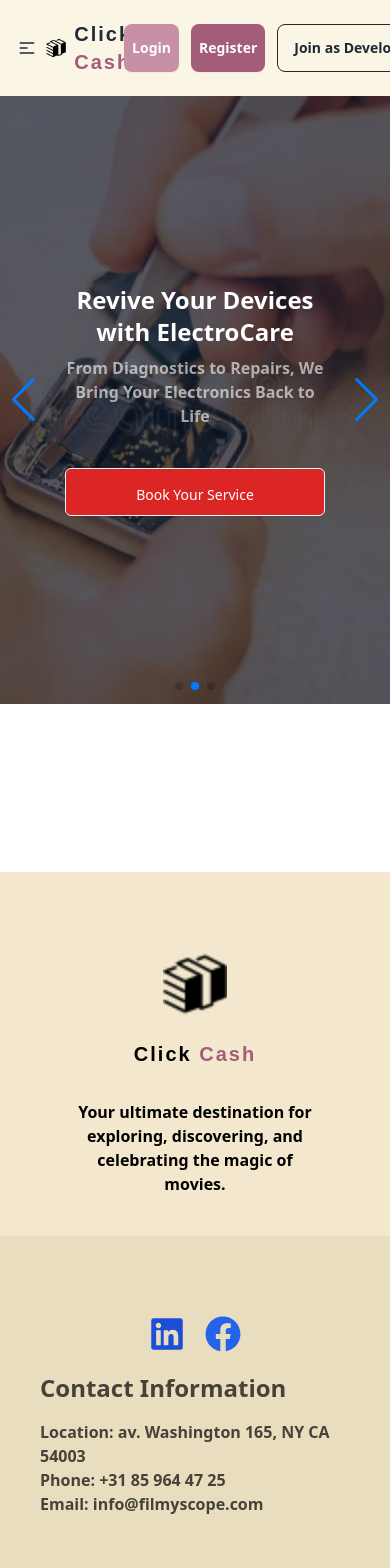
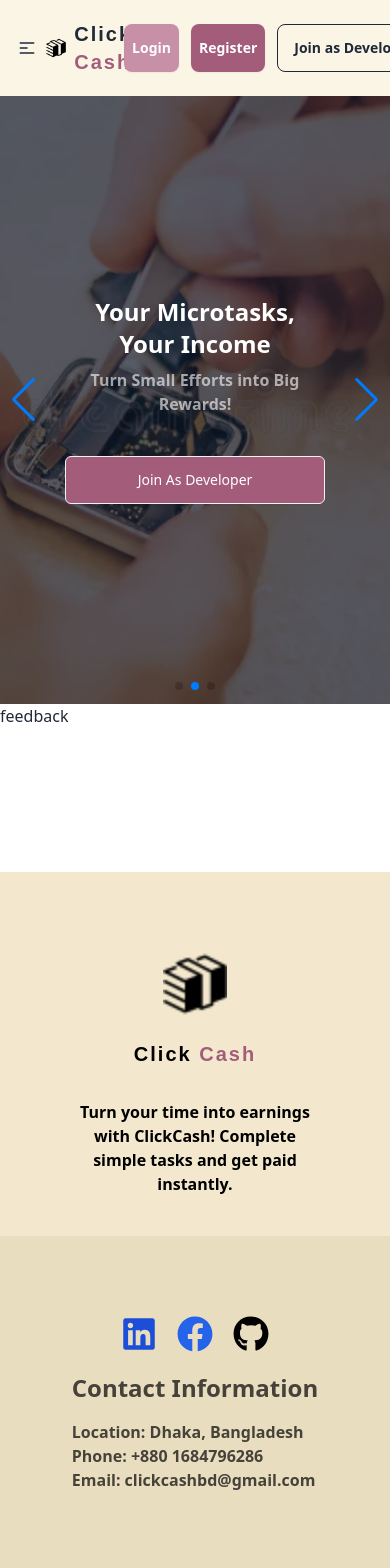
Before and after one commit to Sanjida-Khanam778/click-cash-client, a React (Vite) app: page / in a window 390 px wide. Shown: the top 1568 px of the page. Built offline with nearby package versions, Linux system fonts and the light colour scheme; no server answers; a web font is replaced by a local one.

Commit message:
Buyer route and admin route is created

```diff
--- a/src/components/Shared/Footer.jsx
+++ b/src/components/Shared/Footer.jsx
@@ -1,5 +1,5 @@
 import React from "react";
-import { FaFacebook, FaLinkedin } from "react-icons/fa";
+import { FaFacebook, FaLinkedin, FaGithub } from "react-icons/fa";
 import logoFooter from "../../assets/logo.png";
 import { Link } from "react-router-dom";
 
@@ -23,8 +23,7 @@ const Footer = () => {
             <p
               className={`pt-4 font-bold text-opacity-60 w-10/12 md:w-full mx-auto text-center `}
             >
-              Your ultimate destination for exploring, discovering, and
-              celebrating the magic of movies.
+              Turn your time into earnings with ClickCash! Complete simple tasks and get paid instantly.
             </p>
            </div>
           </div>
@@ -32,17 +31,39 @@ const Footer = () => {
             <div className="p-10 flex flex-col md:w-9/12 mx-auto">
               <div className="flex justify-center md:justify-center gap-5 mb-5">
                 <Link
-                  to={"https://www.linkedin.com/in/sanjida-khanam-ice"}
+                onClick={() =>
+                  window.open(
+                    "https://www.linkedin.com/in/sanjida-khanam-ice",
+                    "_blank"
+                  )
+                }
+
                   className="text-4xl text-blue-700"
                 >
                   <FaLinkedin></FaLinkedin>
                 </Link>
 
                 <Link
-                  to={"https://www.facebook.com"}
+                  onClick={() =>
+                    window.open(
+                      "https://www.facebook.com/profile.php?id=100034140082279",
+                      "_blank"
+                    )
+                  }
                   className="text-4xl text-blue-600"
                 >
                   <FaFacebook></FaFacebook>
+                </Link>
+                <Link
+                  onClick={() =>
+                    window.open(
+                      "https://github.com/Sanjida-Khanam778",
+                      "_blank"
+                    )
+                  }
+                  className="text-4xl"
+                >
+                  <FaGithub />
                 </Link>
               </div>
 
@@ -52,9 +73,9 @@ const Footer = () => {
               <p
                 className={`text-start md:text-center text-black mb-4 md:mb-0 font-bold text-opacity-70 `}
               >
-                Location: av. Washington 165, NY CA 54003 <br />
-                Phone: +31 85 964 47 25 <br />
-                Email: info@filmyscope.com <br />
+                Location: Dhaka, Bangladesh <br />
+                Phone: +880 1684796286 <br />
+                Email: clickcashbd@gmail.com <br />
               </p>
             </div>
           </div>
--- a/src/components/Shared/Navbar.jsx
+++ b/src/components/Shared/Navbar.jsx
@@ -104,7 +104,17 @@ const Navbar = () => {
                 </Link>
               </>
             )}
-            <button className="btn btn-outline ml-3">Join as Developer</button>
+            <button
+              onClick={() =>
+                window.open(
+                  "https://github.com/Programming-Hero-Web-Course4/b10a12-client-side-Sanjida-Khanam778",
+                  "_blank"
+                )
+              }
+              className="btn btn-outline ml-3"
+            >
+              Join as Developer
+            </button>
           </div>
         </div>
       </div>
--- a/src/layouts/MainLayout.jsx
+++ b/src/layouts/MainLayout.jsx
@@ -5,7 +5,6 @@ const MainLayout = () => {
   return (
     <div className='bg-white'>
       <header className='bg-[#FBF5E5] sticky top-0 z-10'>
-
       <Navbar />
       </header>
       <div className='min-h-[calc(100vh-68px)]'>
--- a/src/pages/Home/Banner.jsx
+++ b/src/pages/Home/Banner.jsx
@@ -30,27 +30,27 @@ const Banner = () => {
         <SwiperSlide>
           <Slide
             image={bgimg1}
-            text="ElectroCare: Your Gadget's Best Friend"
+            text="Empower Your Earnings"
             subtitle={
-              "Expert Repairs for Phones, Laptops, and Gadgets—Fast, Reliable, Affordable"
+              "Complete Tasks, Earn Money – Simple & Fast!"
             }
           />
         </SwiperSlide>
         <SwiperSlide>
           <Slide
             image={bgimg2}
-            text="Revive Your Devices with ElectroCare"
+            text="Your Microtasks, Your Income"
             subtitle={
-              "From Diagnostics to Repairs, We Bring Your Electronics Back to Life"
+              "Turn Small Efforts into Big Rewards!"
             }
           />
         </SwiperSlide>
         <SwiperSlide>
           <Slide
             image={bgimg3}
-            text="Seamless Solutions for All Your Electronics"
+            text="Earn More, Work Less"
             subtitle={
-              "Trust ElectroCare for Professional Repairs and Outstanding Service"
+              "Flexible Earning Opportunities for Everyone!"
             }
           />
         </SwiperSlide>
--- /dev/null
+++ b/src/pages/Home/Feedback.jsx
@@ -0,0 +1,11 @@
+import React from 'react';
+
+const Feedback = () => {
+    return (
+        <div>
+            feedback
+        </div>
+    );
+};
+
+export default Feedback;
--- a/src/pages/Home/Home.jsx
+++ b/src/pages/Home/Home.jsx
@@ -1,6 +1,7 @@
 import React from 'react';
 import { Helmet } from 'react-helmet-async';
 import Banner from './Banner';
+import Feedback from './Feedback';
 
 const Home = () => {
     return (
@@ -9,6 +10,7 @@ const Home = () => {
                 <title>Home | Click Cash</title>
             </Helmet>
             <Banner></Banner>
+            <Feedback></Feedback>
         </div>
     );
 };
--- a/src/pages/Home/Slide.jsx
+++ b/src/pages/Home/Slide.jsx
@@ -19,10 +19,11 @@ const Slide = ({ image, text, subtitle }) => {
           </p>
           <br />
           <Link
-            to='/add-job'
-            className='btn w-full bg-red-600 px-5 py-4 mt-4 text-sm font-medium text-white capitalize transition-colors duration-300 transform rounded-md lg:w-auto hover:bg-red-700 focus:outline-none focus:bg-gray-500'
+            onClick={() => window.open("https://github.com/Programming-Hero-Web-Course4/b10a12-client-side-Sanjida-Khanam778", "_blank")}
+            to='/'
+            className='btn w-full px-5 py-3 mt-4 text-sm font-medium bg-[#A35C7A] text-white capitalize transition-colors duration-300 transform rounded-md lg:w-auto hover:bg-[#A35C7A] focus:outline-none focus:bg-[#A35C7A]'
           >
-            Book Your Service
+            Join as Developer
           </Link>
         </div>
       </div>
```
Also changed, not shown: src/main.jsx (line endings or trailing spaces).
